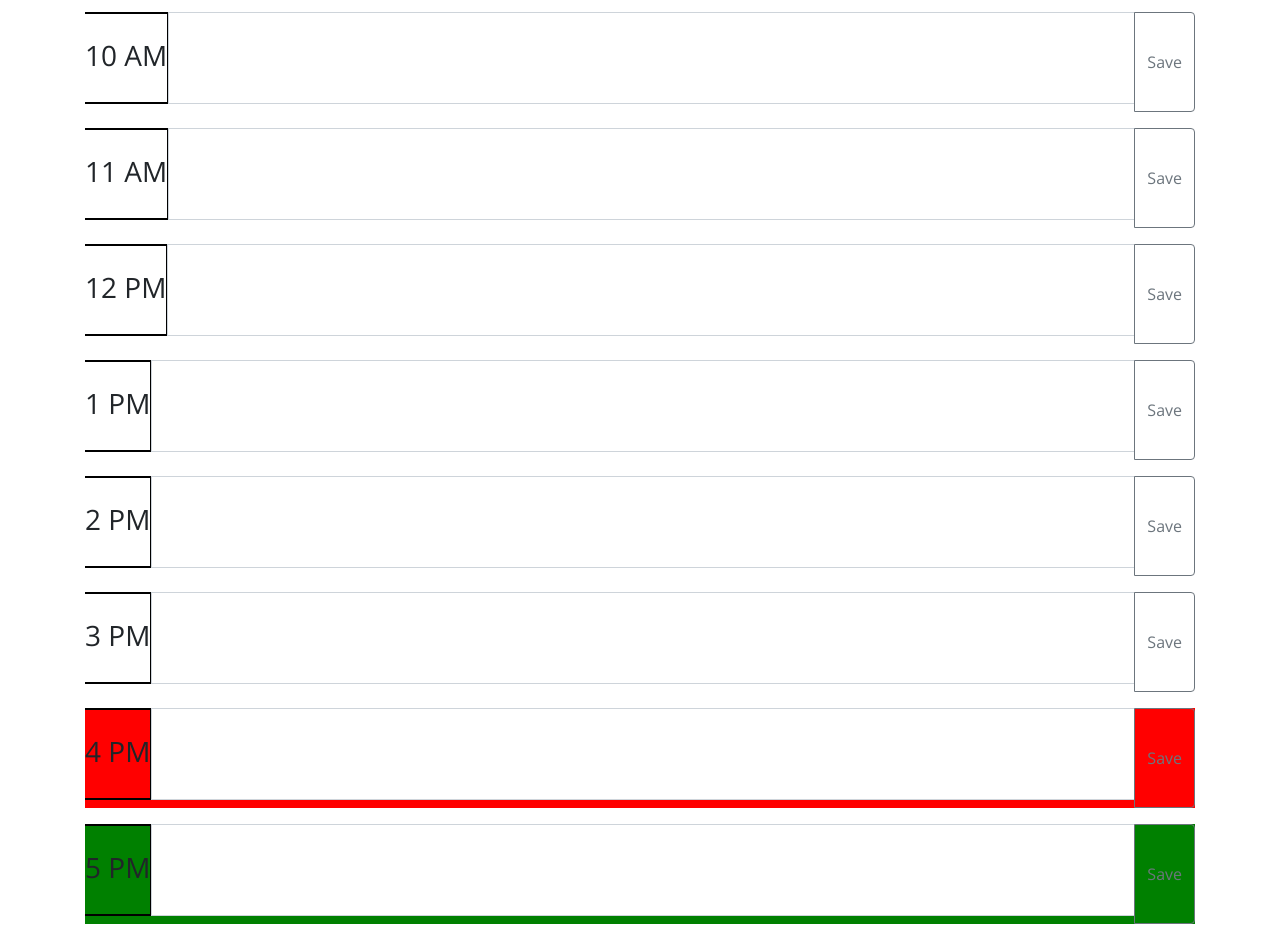
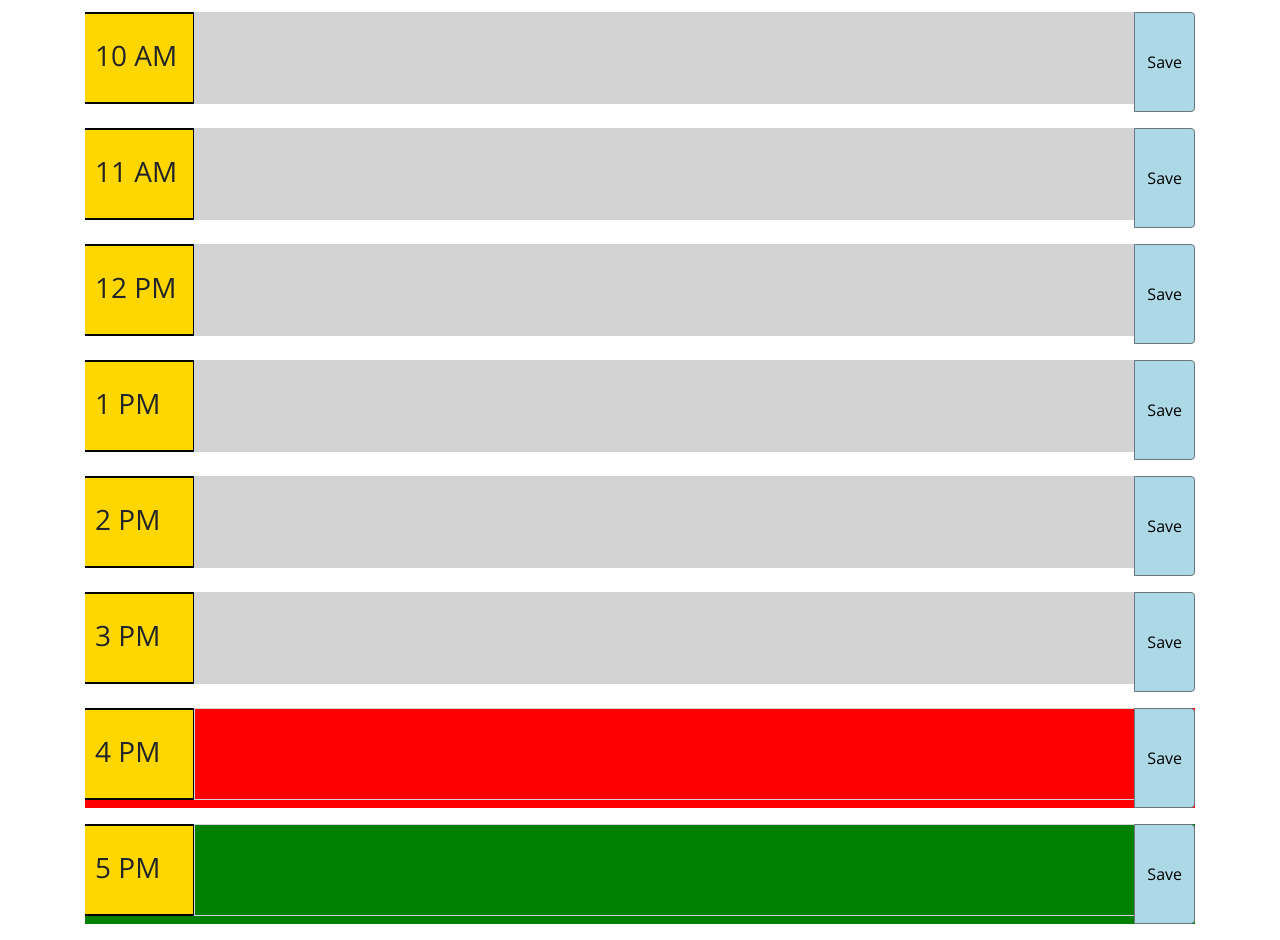
Before and after one commit to tbond4/daily-work-schedule, a plain HTML site: page index.html in a window 1280 px wide. Shown: the part 440-1380 px from the top of the page. Drawn offline with nearby package versions, Linux system fonts and the light colour scheme.

Commit message:
js comments

```diff
--- a/index.html
+++ b/index.html
@@ -38,7 +38,7 @@
             </div>
             <input type="text" class="form-control custom-input" placeholder="Task"  aria-label="Task" aria-describedby="button-addon2">
             <div class="input-group-append">
-              <button class="btn btn-outline-secondary" type="button" id="button-addon2">Save</button>
+              <button class="btn btn-outline-secondary custom-button" type="button" id="button-addon2">Save</button>
             </div>
           </div>
 
@@ -48,7 +48,7 @@
             </div>
             <input type="text" class="form-control custom-input" placeholder="Task" id="input10" aria-label="Task" aria-describedby="button-addon2">
             <div class="input-group-append">
-              <button class="btn btn-outline-secondary" type="button" id="button-addon2" >Save</button>
+              <button class="btn btn-outline-secondary custom-button" type="button" id="button-addon2" >Save</button>
             </div>
           </div>
 
@@ -58,7 +58,7 @@
             </div>
             <input type="text" class="form-control custom-input" placeholder="Task"  aria-label="Task" aria-describedby="button-addon2">
             <div class="input-group-append">
-              <button class="btn btn-outline-secondary" type="button" id="button-addon2">Save</button>
+              <button class="btn btn-outline-secondary custom-button" type="button" id="button-addon2">Save</button>
             </div>
           </div>
 
@@ -68,7 +68,7 @@
             </div>
             <input type="text" class="form-control custom-input" placeholder="Task"  aria-label="Task" aria-describedby="button-addon2">
             <div class="input-group-append">
-              <button class="btn btn-outline-secondary" type="button" id="button-addon2">Save</button>
+              <button class="btn btn-outline-secondary custom-button" type="button" id="button-addon2">Save</button>
             </div>
           </div>
 
@@ -78,7 +78,7 @@
             </div>
             <input type="text" class="form-control custom-input" placeholder="Task"  aria-label="Task" aria-describedby="button-addon2">
             <div class="input-group-append">
-              <button class="btn btn-outline-secondary" type="button" id="button-addon2">Save</button>
+              <button class="btn btn-outline-secondary custom-button" type="button" id="button-addon2">Save</button>
             </div>
           </div>
 
@@ -88,7 +88,7 @@
             </div>
             <input type="text" class="form-control custom-input" placeholder="Task"  aria-label="Task" aria-describedby="button-addon2">
             <div class="input-group-append">
-              <button class="btn btn-outline-secondary" type="button" id="button-addon2">Save</button>
+              <button class="btn btn-outline-secondary custom-button" type="button" id="button-addon2">Save</button>
             </div>
           </div>
 
@@ -98,7 +98,7 @@
             </div>
             <input type="text" class="form-control custom-input" placeholder="Task"  aria-label="Task" aria-describedby="button-addon2">
             <div class="input-group-append">
-              <button class="btn btn-outline-secondary" type="button" id="button-addon2">Save</button>
+              <button class="btn btn-outline-secondary custom-button" type="button" id="button-addon2">Save</button>
             </div>
           </div>
 
@@ -108,7 +108,7 @@
             </div>
             <input type="text" class="form-control custom-input" placeholder="Task"  aria-label="Task" aria-describedby="button-addon2">
             <div class="input-group-append">
-              <button class="btn btn-outline-secondary" type="button" id="button-addon2">Save</button>
+              <button class="btn btn-outline-secondary custom-button" type="button" id="button-addon2">Save</button>
             </div>
           </div>
 
@@ -118,15 +118,9 @@
             </div>
             <input type="text" class="form-control custom-input" placeholder="Task" aria-label="Task" aria-describedby="button-addon2">
             <div class="input-group-append">
-              <button class="btn btn-outline-secondary" type="button" id="button-addon2">Save</button>
+              <button class="btn btn-outline-secondary custom-button" type="button" id="button-addon2">Save</button>
             </div>
           </div>
-
-
-
-
-
-
     </div>
 
     <script src="https://code.jquery.com/jquery-3.4.1.min.js"></script>
--- a/script.js
+++ b/script.js
@@ -1,5 +1,5 @@
 var timeEl=$("#currentDay");
-var hour= moment().format("h");
+var hour= 0;
 var nineBlock =$("#9Block");
 var tenBlock=$("#10Block");
 var elevenBlock=$("#11Block");
@@ -12,35 +12,36 @@ var fiveBlock=$("#5Block");
 var blockArr=[nineBlock,tenBlock,elevenBlock,twelveBlock,oneBlock,twoBlock,threeBlock,fourBlock,fiveBlock]
 var container=$(".container");
 
-
+// Update time element and call dispaly color
 setInterval(function(){
     timeEl.text(moment().format("dddd, MMMM Do h:m" ))
     hour=moment().format("h");
     displayColors();
 },1000)
-
+//color the current hour block red and future blocks green
 function displayColors(){
     for(var i = 0;i<blockArr.length;i++){
     if(blockArr[i].data("time") == hour){
        var timeBlock = blockArr[i];
         blockArr[i].css("background-color", "red");
+        blockArr[i].find("input").css("background-color", "red");
         for(var j = 0;j<blockArr.length;j++){
-            console.log(blockArr[j].data("block"));
-            console.log(timeBlock.data("block"));
             if(blockArr[j].data("block")>timeBlock.data("block")){
                 blockArr[j].css("background-color", "green");
+                blockArr[j].find("input").css("background-color", "green");
             }
         }
     }
 }
 }
+//event listener that delegates to buttons, saves input to local storage
 container.on( "click", "button", function(event){
    var task= $(event.target).parent().parent().find("input").val();
    var blockNum=$(event.target).parent().parent().data("block");
    localStorage.setItem(blockNum, task);
 })
 
-nineBlock.find("input").attr("placeholder", localStorage.getItem(nineBlock.data("block")));
+//pulls from local storage
 for(var i=0;i<blockArr.length;i++){
     blockArr[i].find("input").attr("placeholder", localStorage.getItem(blockArr[i].data("block")));
 }
--- a/style.css
+++ b/style.css
@@ -1,3 +1,4 @@
+
 body {
   font-family: 'Open Sans', sans-serif;
   font-size: 16px;
@@ -71,16 +72,28 @@ textarea{
 }
 .custom-input{
   padding:45px;
-
+  background-color: lightgray;
+  color: black;
 }
 .time-stamp{
   padding-top:25px;
   padding-bottom: 22px;
+  padding-left: 10px;
   height: 92px;
+  width:110px;
   border-top: black 2px solid;
   border-bottom: black 2px solid;
   border-right:black 2px solid ;
+  background-color: gold;
 }
 .custom-block{
   margin:0;
 }
+.custom-button{
+  background-color: lightblue;
+  color:black;
+}
+::placeholder{
+  color:black;
+  opacity:1;
+}
```
